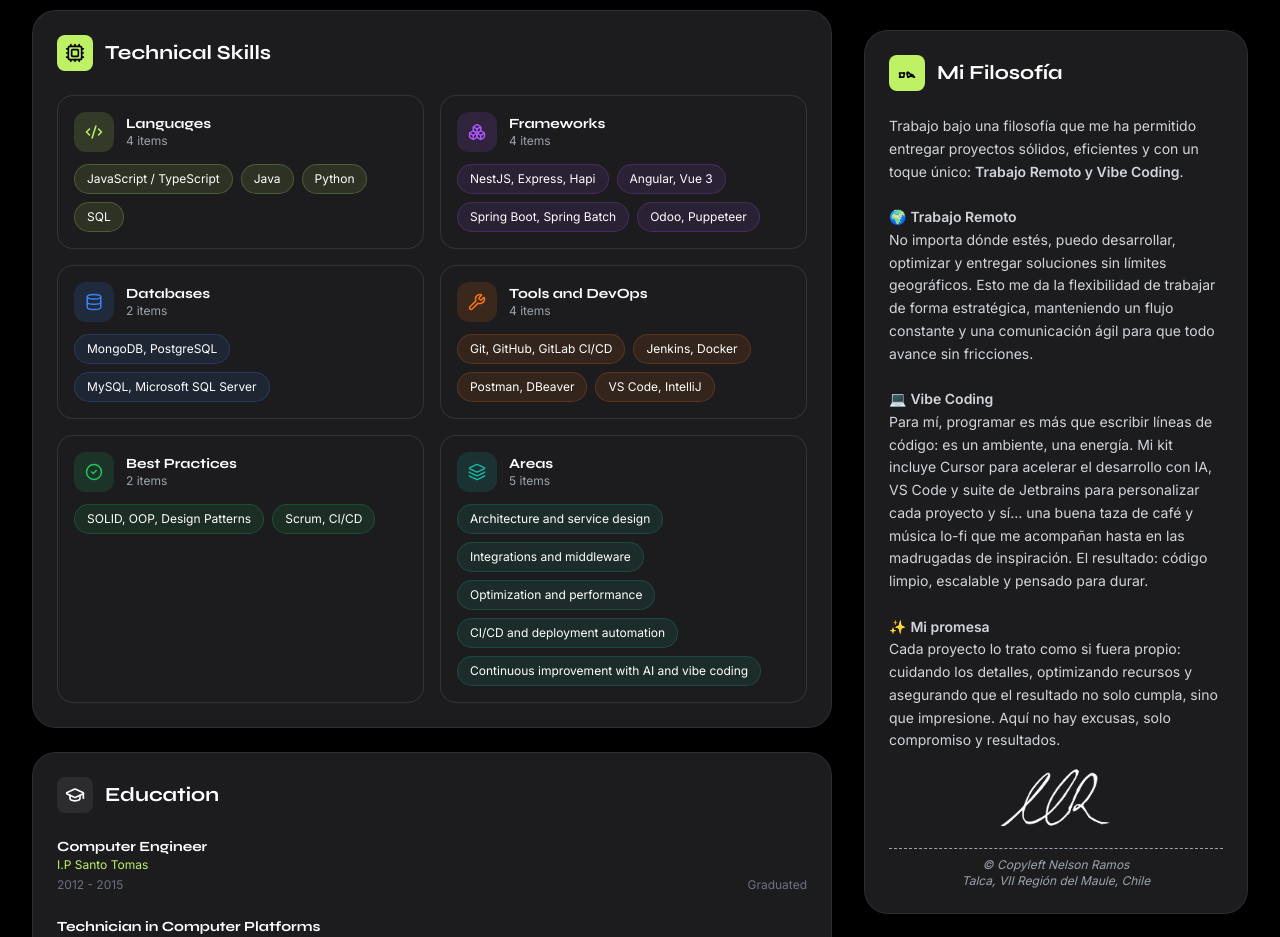
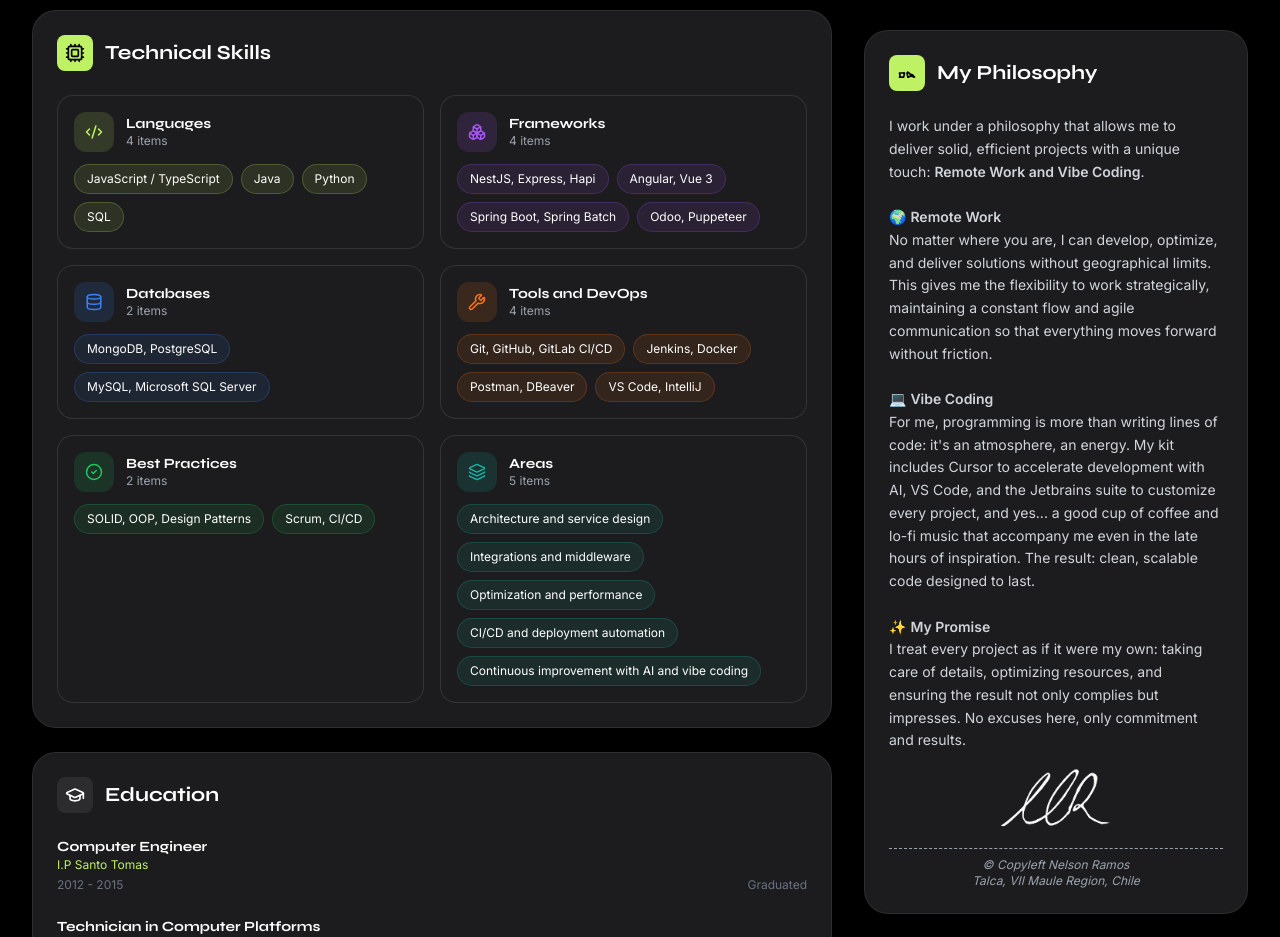
Before and after one commit to nelsonalejandro/portafolio, a React (Vite) app: page / in a window 1280 px wide. Shown: the part 1395-2332 px from the top of the page. Built offline with nearby package versions, Linux system fonts and the light colour scheme; no server answers.

Commit message:
feat: fix profile picture in light mode and philosophy card translation

```diff
--- a/src/App.jsx
+++ b/src/App.jsx
@@ -52,7 +52,7 @@
 
       {/* Content Layer */}
       <main className="relative z-10 w-full max-w-7xl mx-auto px-4 sm:px-6 lg:px-8">
-        <Hero />
+        <Hero theme={theme} />
 
         <div className="space-y-8 pb-20">
           {/* Dashboard Grid Layout for Desktop */}
--- a/src/components/Hero.jsx
+++ b/src/components/Hero.jsx
@@ -3,9 +3,11 @@
 import { Trophy, Activity, Flame } from 'lucide-react';
 import { useTranslation } from 'react-i18next';
 import profileImg from '../assets/perfil.png';
+import profileLightImg from '../assets/perfil_white.png';
 
-const Hero = () => {
+const Hero = ({ theme }) => {
     const { t } = useTranslation();
+    const profileSrc = theme === 'light' ? profileLightImg : profileImg;
 
     const handleImageError = (e) => {
         e.target.style.display = 'none';
@@ -22,7 +24,7 @@
                     <div className="relative">
                         <div className="w-24 h-24 rounded-full bg-cover bg-center border-2 border-[var(--lime-primary)] overflow-hidden bg-[var(--bg-card)]">
                             <img
-                                src={profileImg}
+                                src={profileSrc}
                                 alt="Profile"
                                 onError={handleImageError}
                                 className="w-full h-full object-cover"
--- a/src/components/Signature.jsx
+++ b/src/components/Signature.jsx
@@ -1,9 +1,10 @@
 import React from 'react';
+import { useTranslation, Trans } from 'react-i18next';
 import firmaLightImg from '../assets/firma_light.png';
 import firmaImg from '../assets/firma.png';
 
 export default function Signature({ theme }) {
-    const firmaSrc = theme === 'dark' ? firmaImg : firmaLightImg;
+    const { t } = useTranslation();
 
     return (
         <section className="sport-card !bg-[var(--bg-card)] border border-white/5 p-6">
@@ -11,17 +12,17 @@
                 <div className="p-2 bg-[var(--lime-primary)] rounded-lg text-black">
                     <svg xmlns="http://www.w3.org/2000/svg" width="20" height="20" viewBox="0 0 24 24" fill="none" stroke="currentColor" strokeWidth="2" strokeLinecap="round" strokeLinejoin="round" className="lucide lucide-signature"><path d="m21 17-4.37-1.32a3 3 0 0 0-2.38.93L13 17l-1-5 1-1 3 2.5a2.91 2.91 0 0 0 2.62.62L21 17"></path><path d="M3 17h5l1-5H3l1 5Z"></path><path d="M8 12h.01"></path><path d="M17 14h.01"></path></svg>
                 </div>
-                <h3 className="text-xl font-bold text-[var(--primary)] font-[var(--font-display)]">Mi Filosofía</h3>
+                <h3 className="text-xl font-bold text-[var(--primary)] font-[var(--font-display)]">{t('signature.title')}</h3>
             </div>
             <div className="mb-4 text-left">
                 <p className="text-sm text-[var(--text-muted)] leading-relaxed">
-                    Trabajo bajo una filosofía que me ha permitido entregar proyectos sólidos, eficientes y con un toque único: <strong>Trabajo Remoto y Vibe Coding</strong>.<br /><br />
-                    🌍 <strong>Trabajo Remoto</strong><br />
-                    No importa dónde estés, puedo desarrollar, optimizar y entregar soluciones sin límites geográficos. Esto me da la flexibilidad de trabajar de forma estratégica, manteniendo un flujo constante y una comunicación ágil para que todo avance sin fricciones.<br /><br />
-                    💻 <strong>Vibe Coding</strong><br />
-                    Para mí, programar es más que escribir líneas de código: es un ambiente, una energía. Mi kit incluye Cursor para acelerar el desarrollo con IA, VS Code y suite de Jetbrains para personalizar cada proyecto y sí… una buena taza de café y música lo-fi que me acompañan hasta en las madrugadas de inspiración. El resultado: código limpio, escalable y pensado para durar.<br /><br />
-                    ✨ <strong>Mi promesa</strong><br />
-                    Cada proyecto lo trato como si fuera propio: cuidando los detalles, optimizando recursos y asegurando que el resultado no solo cumpla, sino que impresione. Aquí no hay excusas, solo compromiso y resultados.
+                    <Trans i18nKey="signature.intro" components={{ strong: <strong /> }} /><br /><br />
+                    <Trans i18nKey="signature.remote.title" components={{ strong: <strong /> }} /><br />
+                    {t('signature.remote.desc')}<br /><br />
+                    <Trans i18nKey="signature.vibe.title" components={{ strong: <strong /> }} /><br />
+                    {t('signature.vibe.desc')}<br /><br />
+                    <Trans i18nKey="signature.promise.title" components={{ strong: <strong /> }} /><br />
+                    {t('signature.promise.desc')}
                 </p>
             </div>
             <div className="mb-4">
@@ -38,8 +39,8 @@
             </div>
             <div className="border-t border-dashed border-[var(--text-subtle)] pt-2 text-center">
                 <p className="text-xs text-[var(--text-subtle)] italic">
-                    © Copyleft Nelson Ramos<br />
-                    Talca, VII Región del Maule, Chile
+                    {t('signature.copyleft')}<br />
+                    {t('signature.location')}
                 </p>
             </div>
         </section>
--- a/src/i18n.js
+++ b/src/i18n.js
@@ -204,6 +204,24 @@
                 feature2: "Desarrollo con IA",
                 feature3: "Capacitaciones Online",
                 cta: "Visitar"
+            },
+            signature: {
+                title: "Mi Filosofía",
+                intro: "Trabajo bajo una filosofía que me ha permitido entregar proyectos sólidos, eficientes y con un toque único: <strong>Trabajo Remoto y Vibe Coding</strong>.",
+                remote: {
+                    title: "🌍 <strong>Trabajo Remoto</strong>",
+                    desc: "No importa dónde estés, puedo desarrollar, optimizar y entregar soluciones sin límites geográficos. Esto me da la flexibilidad de trabajar de forma estratégica, manteniendo un flujo constante y una comunicación ágil para que todo avance sin fricciones."
+                },
+                vibe: {
+                    title: "💻 <strong>Vibe Coding</strong>",
+                    desc: "Para mí, programar es más que escribir líneas de código: es un ambiente, una energía. Mi kit incluye Cursor para acelerar el desarrollo con IA, VS Code y suite de Jetbrains para personalizar cada proyecto y sí… una buena taza de café y música lo-fi que me acompañan hasta en las madrugadas de inspiración. El resultado: código limpio, escalable y pensado para durar."
+                },
+                promise: {
+                    title: "✨ <strong>Mi promesa</strong>",
+                    desc: "Cada proyecto lo trato como si fuera propio: cuidando los detalles, optimizando recursos y asegurando que el resultado no solo cumpla, sino que impresione. Aquí no hay excusas, solo compromiso y resultados."
+                },
+                copyleft: "© Copyleft Nelson Ramos",
+                location: "Talca, VII Región del Maule, Chile"
             }
         }
     },
@@ -408,6 +426,24 @@
                 feature2: "AI-Powered Development",
                 feature3: "Online Training",
                 cta: "Visit"
+            },
+            signature: {
+                title: "My Philosophy",
+                intro: "I work under a philosophy that allows me to deliver solid, efficient projects with a unique touch: <strong>Remote Work and Vibe Coding</strong>.",
+                remote: {
+                    title: "🌍 <strong>Remote Work</strong>",
+                    desc: "No matter where you are, I can develop, optimize, and deliver solutions without geographical limits. This gives me the flexibility to work strategically, maintaining a constant flow and agile communication so that everything moves forward without friction."
+                },
+                vibe: {
+                    title: "💻 <strong>Vibe Coding</strong>",
+                    desc: "For me, programming is more than writing lines of code: it's an atmosphere, an energy. My kit includes Cursor to accelerate development with AI, VS Code, and the Jetbrains suite to customize every project, and yes... a good cup of coffee and lo-fi music that accompany me even in the late hours of inspiration. The result: clean, scalable code designed to last."
+                },
+                promise: {
+                    title: "✨ <strong>My Promise</strong>",
+                    desc: "I treat every project as if it were my own: taking care of details, optimizing resources, and ensuring the result not only complies but impresses. No excuses here, only commitment and results."
+                },
+                copyleft: "© Copyleft Nelson Ramos",
+                location: "Talca, VII Maule Region, Chile"
             }
         }
     }
```
Also changed, not shown: src/assets/perfil_white.png (added).
